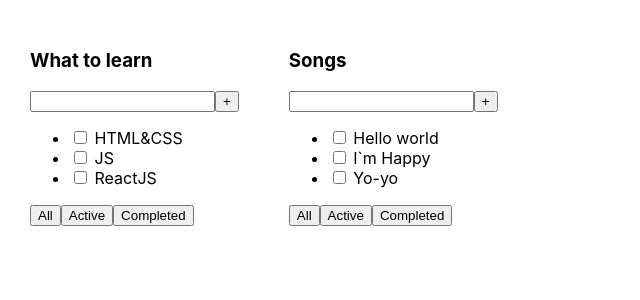
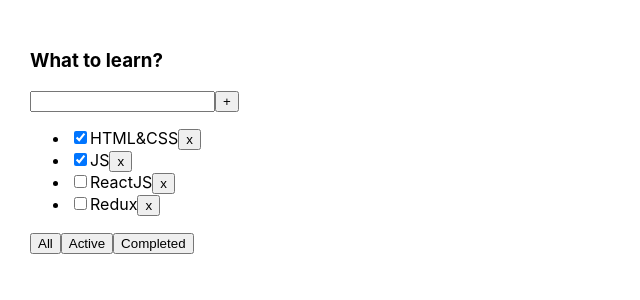
Before and after one commit to StepanAndrosov/todolist-ts, a React (Create React App) app: page / in a window 1280 px wide. Shown: the top 300 px of the page, without its empty margins (0-640 px from the left). Built offline with nearby package versions, Linux system fonts and the light colour scheme.

Commit message:
useState removeTasks filterTasks

```diff
--- a/src/App.tsx
+++ b/src/App.tsx
@@ -1,25 +1,44 @@
-import React from 'react';
+import React, {useState} from 'react';
 import './App.css';
-import {Todolist} from "./Todolist";
+import {TaskType, Todolist} from "./Todolist";
 
-function App() {
+export type FilterValuesType = "all" | "completed" | "active"
 
-    const task1 = [
-    {id:1, title: "HTML&CSS", isDone: true},
-    {id:2, title: "JS", isDone: true},
-    {id:3, title: "ReactJS", isDone: false}
-    ]
-    const task2 = [
-    {id:1, title: "Hello world", isDone: true},
-    {id:2, title: "I`m Happy", isDone: false},
-    {id:3, title: "Yo-yo", isDone: false}
-]
+export function App() {
+
+    const [tasks, setTasks] = useState<Array<TaskType>>([
+        {id: 1, title: "HTML&CSS", isDone: true},
+        {id: 2, title: "JS", isDone: true},
+        {id: 3, title: "ReactJS", isDone: false},
+        {id: 4, title: "Redux", isDone: false}
+    ])
+    const [filter, setFilter] = useState<FilterValuesType>("all")
+
+    const removeTask = (id: number) => {
+        let filteredTasks = tasks.filter(item => item.id !== id)
+        setTasks(filteredTasks)
+    }
+    const changeFilter = (value: FilterValuesType) => {
+        setFilter((value))
+    }
+
+    let taskForToDoList
+    switch (filter) {
+        case "completed":
+            taskForToDoList = tasks.filter((t => t.isDone === true))
+            break
+        case "active":
+            taskForToDoList = tasks.filter((t => t.isDone === false))
+            break
+        default: taskForToDoList = tasks
+    }
+
     return (
         <div className="App">
-            <Todolist title="What to learn" tasks={task1}/>
-            <Todolist title="Songs" tasks={task2}/>
+            <Todolist title="What to learn?"
+                      tasks={taskForToDoList}
+                      removeTask={removeTask}
+                      changeFilter={changeFilter}/>
         </div>
     );
 }
-
-export default App;
--- a/src/Todolist.tsx
+++ b/src/Todolist.tsx
@@ -1,6 +1,7 @@
 import React from "react";
+import {FilterValuesType} from "./App";
 
-type TaskType = {
+export type TaskType = {
     id: number
     title: string
     isDone: boolean
@@ -8,9 +9,11 @@
 type PropsTodoListType = {
     title: string
     tasks: Array<TaskType>
+    removeTask: (id: number) => void
+    changeFilter: (value: FilterValuesType) => void
 }
 
-export function Todolist({title, tasks}: PropsTodoListType) {
+export function Todolist({title, tasks, removeTask, changeFilter}: PropsTodoListType) {
     return <div>
         <h3>{title}</h3>
         <div>
@@ -18,12 +21,16 @@
             <button>+</button>
         </div>
         <ul>
-            {tasks.map(item => <li key={item.id+item.title}><input type="checkbox"/> <span>{item.title}</span></li>)}
+            {tasks.map(item => <li key={item.id + item.title}>
+                <input type="checkbox" defaultChecked={item.isDone}/>
+                <span>{item.title}</span>
+                <button onClick={() => {removeTask(item.id)}}>x</button>
+            </li>)}
         </ul>
         <div>
-            <button>All</button>
-            <button>Active</button>
-            <button>Completed</button>
+            <button onClick={() => {changeFilter("all")}}>All</button>
+            <button onClick={() => {changeFilter("active")}}>Active</button>
+            <button onClick={() => {changeFilter("completed")}}>Completed</button>
         </div>
     </div>
 }
--- a/src/index.tsx
+++ b/src/index.tsx
@@ -1,7 +1,7 @@
 import React from 'react';
 import ReactDOM from 'react-dom';
 import './index.css';
-import App from './App';
+import {App} from './App';
 import * as serviceWorker from './serviceWorker';
 
 ReactDOM.render(<App />,  document.getElementById('root'));
```
